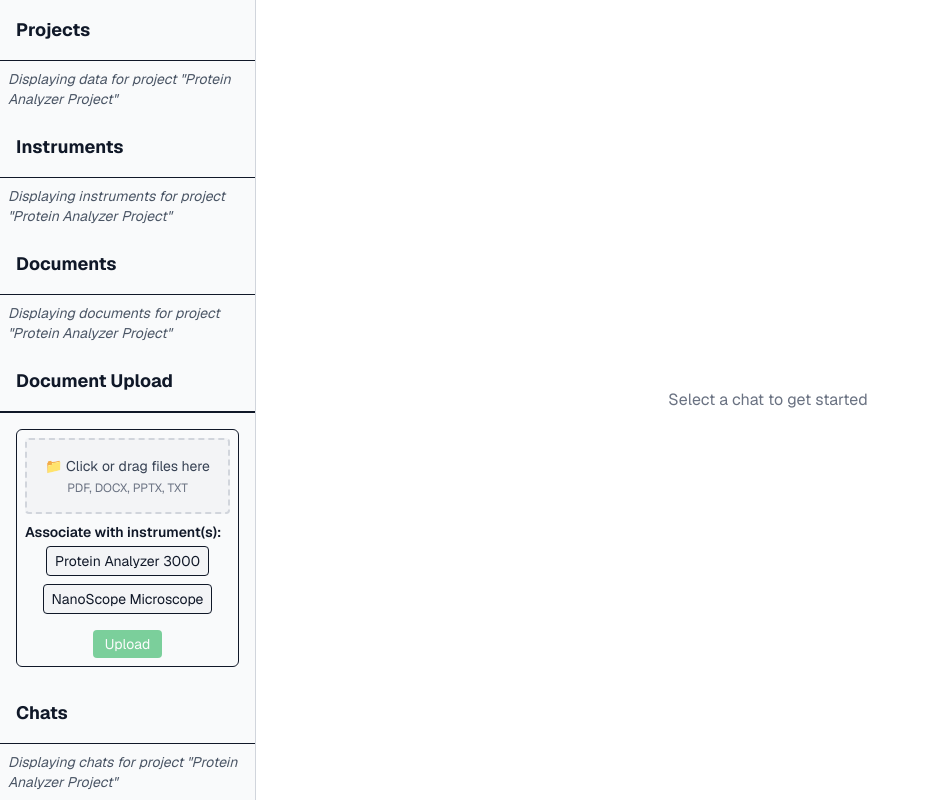
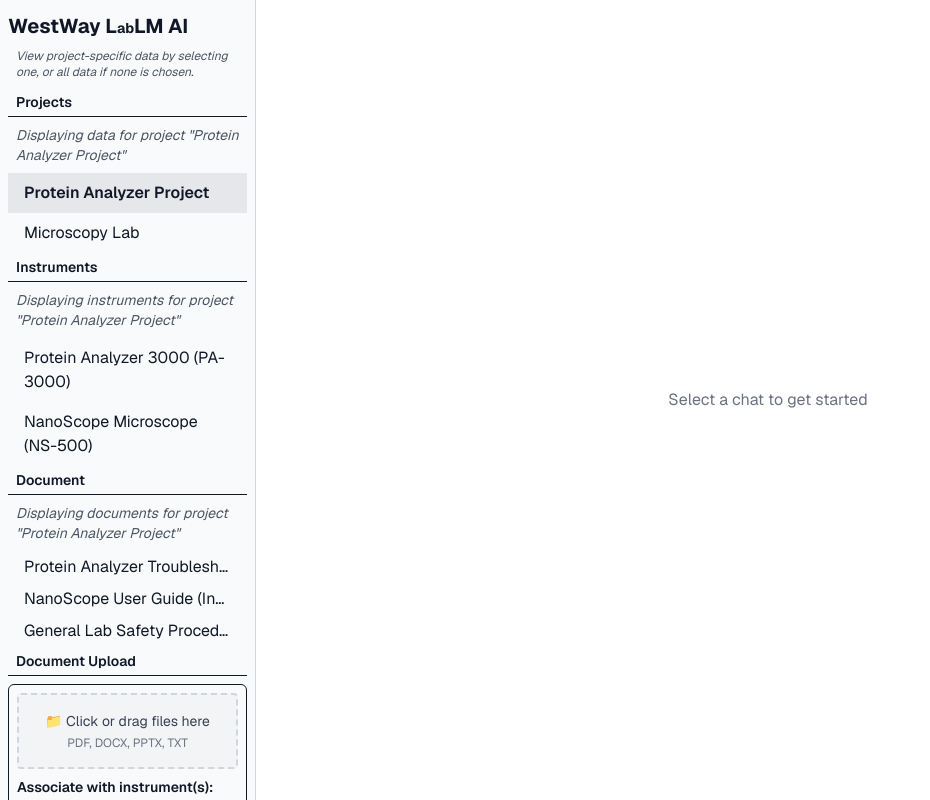
Before and after one commit to JourneyToTheWes/westway-lablm-ai, a Next.js app: page /chat in a window 1280 px wide. Both pictures are taken after a click on the item "Protein Analyzer Project". Shown: the whole page, without its empty margins (0-930 px from the left). Built offline with nearby package versions, Linux system fonts and the light colour scheme.

Commit message:
Added vertical scrollbars in Sidebar - Each section (components and parent container) in the Sidebar have a   vertical scrollbar when necessary - Updated Sidebar styling - Updated selected project and chat background color for clearer active   state

```diff
--- a/src/components/Sidebar.tsx
+++ b/src/components/Sidebar.tsx
@@ -19,12 +19,11 @@ export default function Sidebar({ onSelectChat }: SidebarProps) {
     const [selectedProjectId, setSelectedProjectId] = useState<string | null>(
         null
     );
-
     const [instruments, setInstruments] = useState<Instrument[]>([]);
     const [docs, setDocs] = useState<Doc[]>([]);
     const [chats, setChats] = useState<Chat[]>([]);
-
     const [uploadedDocs, setUploadedDocs] = useState<Doc[]>([]);
+    const [selectedChatId, setSelectedChatId] = useState<string | null>(null);
 
     // Fetch all data
     useEffect(() => {
@@ -55,24 +54,42 @@ export default function Sidebar({ onSelectChat }: SidebarProps) {
         setUploadedDocs((prev) => [...prev, ...newDocs]);
     };
 
+    const handleChatSelect = (chatId: string) => {
+        onSelectChat(chatId);
+        setSelectedChatId(chatId);
+    };
+
     return (
-        <div className="w-64 h-full flex flex-col border-r bg-gray-50 dark:bg-gray-900 text-gray-900 dark:text-gray-100 border-gray-300 dark:border-gray-700">
+        <div className="w-64 h-screen flex flex-col border-r bg-gray-50 dark:bg-gray-900 text-gray-900 dark:text-gray-100 border-gray-300 dark:border-gray-700 overflow-y-auto scrollbar-custom pt-3 pb-8 px-2">
+            <div>
+                <h1 className="text-xl font-bold">
+                    WestWay L<span className="text-sm">ab</span>LM AI
+                </h1>
+                <p className="p-2 text-xs text-gray-600 dark:text-gray-400 italic">
+                    View project-specific data by selecting one, or all data if
+                    none is chosen.
+                </p>
+            </div>
             {/* Projects */}
-            <div className="p-4 font-bold text-lg border-b">Projects</div>
+            <div className="flex flex-col">
+                <h2 className="px-2 py-1 font-semibold text-sm border-b dark:border-gray-400">
+                    Projects
+                </h2>
                 <div className="p-2 text-sm text-gray-600 dark:text-gray-400 italic">
                     {selectedProjectId
                         ? `Displaying data for project "${
-                          projects.find((p) => p.id === selectedProjectId)?.name
+                              projects.find((p) => p.id === selectedProjectId)
+                                  ?.name
                           }"`
                         : "Displaying all instruments, documents, and chats"}
                 </div>
-            <ul className="flex-1 overflow-y-auto scrollbar-custom">
+                <ul className="flex-1 overflow-y-auto scrollbar-custom max-h-[250px]">
                     {projects.map((p) => (
                         <li
                             key={p.id}
                             className={`px-4 py-2 cursor-pointer hover:bg-gray-200 dark:hover:bg-gray-700 ${
                                 selectedProjectId === p.id
-                                ? "bg-gray-300 dark:bg-gray-800 font-semibold"
+                                    ? "bg-gray-200 dark:bg-gray-700 font-semibold"
                                     : ""
                             }`}
                             onClick={() => setSelectedProjectId(p.id)}
@@ -81,34 +98,46 @@ export default function Sidebar({ onSelectChat }: SidebarProps) {
                         </li>
                     ))}
                 </ul>
+            </div>
 
             {/* Instruments */}
-            <div className="p-4 font-bold text-lg border-b">Instruments</div>
+            <div className="flex flex-col">
+                <h2 className="px-2 py-1 font-semibold text-sm border-b dark:border-gray-400">
+                    Instruments
+                </h2>
+
                 <div className="p-2 text-sm text-gray-600 dark:text-gray-400 italic">
                     {selectedProjectId
                         ? `Displaying instruments for project "${
-                          projects.find((p) => p.id === selectedProjectId)?.name
+                              projects.find((p) => p.id === selectedProjectId)
+                                  ?.name
                           }"`
                         : "Displaying all instruments"}
                 </div>
-            <ul className="flex-1 overflow-y-auto scrollbar-custom">
+                <ul className="flex-1 overflow-y-auto scrollbar-custom max-h-[250px]">
                     {filteredInstruments.map((i) => (
                         <li key={i.id} className="px-4 py-2">
                             {i.name} ({i.model})
                         </li>
                     ))}
                 </ul>
+            </div>
 
             {/* Documents */}
-            <div className="p-4 font-bold text-lg border-b">Documents</div>
+            <div className="flex flex-col">
+                <h2 className="px-2 py-1 font-semibold text-sm border-b dark:border-gray-400">
+                    Document
+                </h2>
+
                 <div className="p-2 text-sm text-gray-600 dark:text-gray-400 italic">
                     {selectedProjectId
                         ? `Displaying documents for project "${
-                          projects.find((p) => p.id === selectedProjectId)?.name
+                              projects.find((p) => p.id === selectedProjectId)
+                                  ?.name
                           }"`
                         : "Displaying all documents"}
                 </div>
-            <ul className="flex-1 overflow-y-auto text-sm scrollbar-custom">
+                <ul className="flex-1 overflow-y-auto scrollbar-custom max-h-[250px]">
                     {filteredDocs.map((d) => (
                         <li key={d.id} className="px-4 py-1 truncate">
                             {d.title}{" "}
@@ -118,43 +147,53 @@ export default function Sidebar({ onSelectChat }: SidebarProps) {
                         </li>
                     ))}
                 </ul>
+            </div>
 
             {/* File Upload */}
             {selectedProjectId && (
-                <>
-                    <div className="p-4 font-bold text-lg border-b">
+                <div className="flex flex-col">
+                    <h2 className="px-2 py-1 font-semibold text-sm border-b dark:border-gray-400 mb-2">
                         Document Upload
-                    </div>
-                    <div className="p-4 border-t">
+                    </h2>
+
                     <FileUpload
                         projectId={selectedProjectId}
                         instruments={filteredInstruments}
                         onUpload={handleUpload}
                     />
                 </div>
-                </>
             )}
 
             {/* Chats */}
-            <div className="p-4 font-bold text-lg border-b">Chats</div>
+            <div className="flex flex-col">
+                <h2 className="px-2 py-1 font-semibold text-sm border-b dark:border-gray-400">
+                    Chats
+                </h2>
+
                 <div className="p-2 text-sm text-gray-600 dark:text-gray-400 italic">
                     {selectedProjectId
                         ? `Displaying chats for project "${
-                          projects.find((p) => p.id === selectedProjectId)?.name
+                              projects.find((p) => p.id === selectedProjectId)
+                                  ?.name
                           }"`
                         : "Displaying all chats"}
                 </div>
-            <ul className="flex-1 overflow-y-auto scrollbar-custom">
+                <ul className="flex-1 overflow-y-auto scrollbar-custom max-h-[250px]">
                     {filteredChats.map((c) => (
                         <li
                             key={c.id}
-                        className="px-4 py-2 hover:bg-gray-200 dark:hover:bg-gray-700 cursor-pointer"
-                        onClick={() => onSelectChat(c.id)}
+                            className={`px-4 py-2 hover:bg-gray-200 dark:hover:bg-gray-700 cursor-pointer ${
+                                selectedChatId === c.id
+                                    ? "bg-gray-200 dark:bg-gray-700 font-semibold"
+                                    : ""
+                            }`}
+                            onClick={() => handleChatSelect(c.id)}
                         >
                             {c.title}
                         </li>
                     ))}
                 </ul>
             </div>
+        </div>
     );
 }
```
Lines whose indentation alone changed are shown as unchanged.
